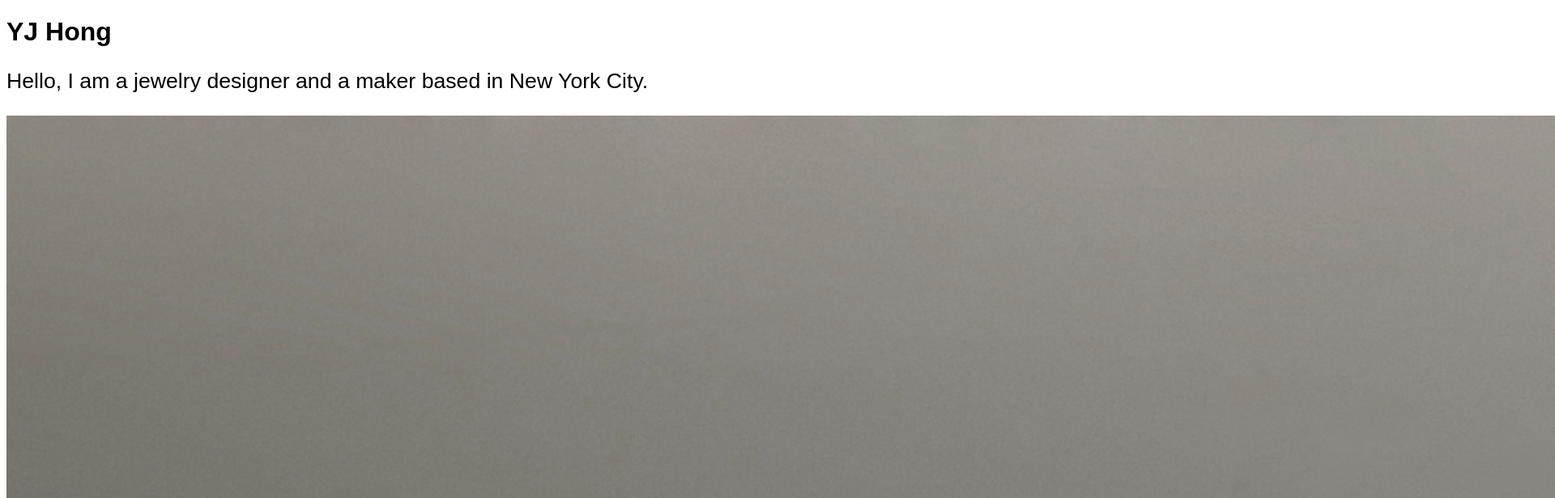
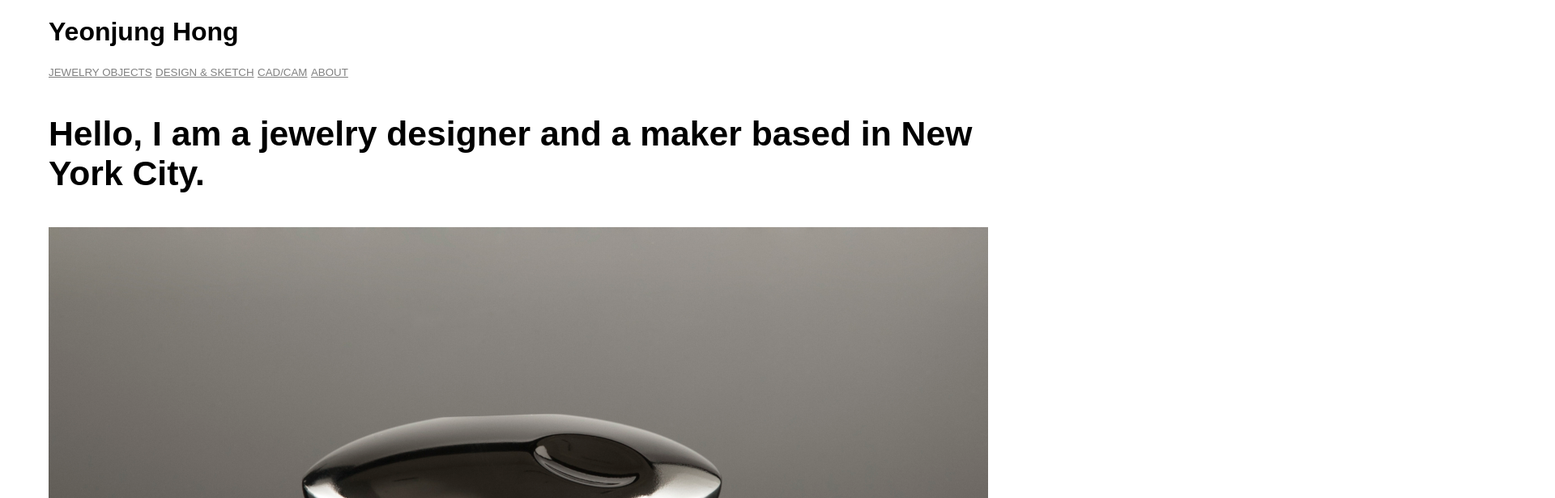
Before and after one commit to yeonjunghongjewelry/yeonjunghongjewelry.github.io, a plain HTML site: page unit_3/index.html in a window 1280 px wide. Shown: the top 616 px of the page at 81% size, 1920 px wide, since content can reach past the window. Drawn offline with Linux system fonts and the light colour scheme.

Commit message:
Fonts and colors changes

```diff
--- a/unit_3/css/style.css
+++ b/unit_3/css/style.css
@@ -1,8 +1,31 @@
+*{
+	margin:10;
+	padding:10;
+	box-sizing:border-box;
+}
 body {
-	background: url("image/yeonjungtactilitypsycholog.jpg");
-	background-size: cover;
+	margin:20px 60px;
+	background-color: ;
 	font-family: Arial;
 }
 p {
-	font-size: 20pt;
+	font-size: 32pt;
+	font-weight: bold;
  }
+img {
+	display: block;
+	width:100%;
+
+}
+#logo{
+	color:black;
+}
+.navlink{
+	color:gray;
+	font-size: 10pt;
+	text-align: left;
+	text-transform: uppercase;
+}
+.item01{
+	color:purple;
+}
--- a/unit_3/index.html
+++ b/unit_3/index.html
@@ -8,11 +8,43 @@
 </head>
 
 <body>
-	<h1 class="sansserif">YJ Hong</h1>
-	<p>Hello, I am a jewelry designer and a maker based in New York City.</p>
-	<img src="image/yeonjungtactilitypsycholog.jpg" alt="tactility psycholog" title="Yeonjung Hong 2017">
+	<header>
+		<h1 id="logo">Yeonjung Hong</h1>
+		<nav>
+			<a class="navlink" href="Test">Jewelry Objects</a>
+			<a class="navlink" href="Test">Design & Sketch</a>
+			<a class="navlink" href="Test">CAD/CAM</a>
+			<a class="navlink" href="Test">About</a>
+		</nav>
+	</header>
+	<section>
+		<p>Hello, I am a jewelry designer and a maker based in New York City.</p>
+	<section>
+		<a class="item01" href="">
+			<img src="image/yeonjungtactilitypsycholog.jpg" alt="tactility psycholog" title="Yeonjung Hong 2017">
+			<p>testtest</p>
+		</a>
+				<a class="item01" href="">
+			<img src="image/yeonjungtactilitypsycholog.jpg" alt="tactility psycholog" title="Yeonjung Hong 2017">
+			<p>testtest</p>
+		</a>
+				<a class="item01" href="">
+			<img src="image/yeonjungtactilitypsycholog.jpg" alt="tactility psycholog" title="Yeonjung Hong 2017">
+			<p>testtest</p>
+		</a>
+				<a class="item01" href="">
+			<img src="image/yeonjungtactilitypsycholog.jpg" alt="tactility psycholog" title="Yeonjung Hong 2017">
+			<p>testtest</p>
+		</a>
+				<a class="item01" href="">
+			<img src="image/yeonjungtactilitypsycholog.jpg" alt="tactility psycholog" title="Yeonjung Hong 2017">
+			<p>testtest</p>
+		</a>
+	</section>
 	<hr>
-	<p>Contact me: <a href="hongyj1230@gmail.com">hongyj1230@gmail.com</a></p>
+	<footer>
+		<p>Contact me: <a href="hongyj1230@gmail.com">hongyj1230@gmail.com</a></p>
+	</footer>
 
 
 </body>
```
